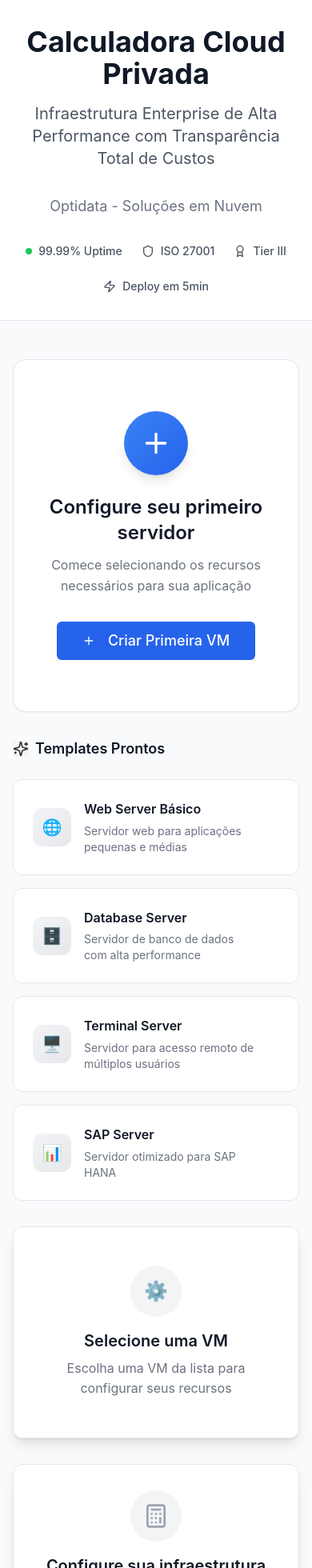
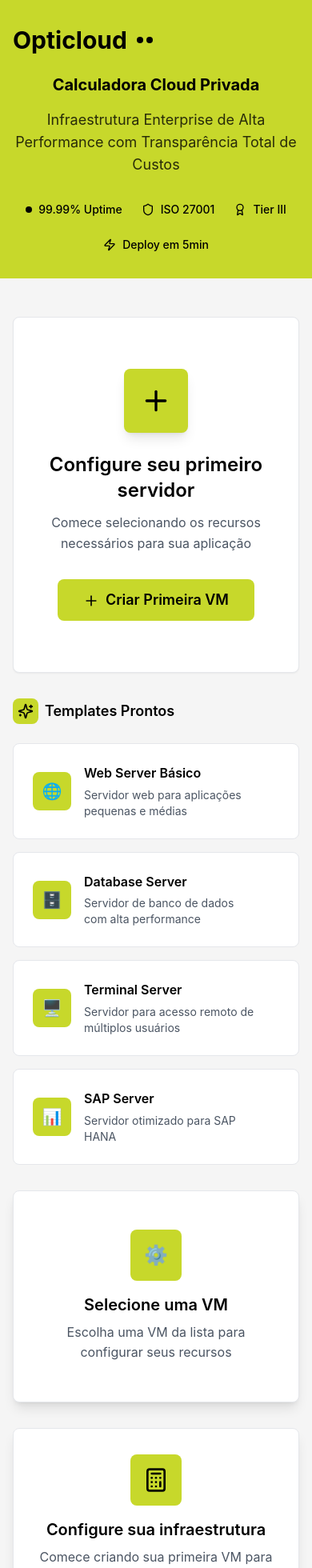
Before and after one commit to guicstefani/-cloud-compute, a React (Vite) app: page / in a window 390 px wide. Shown: the top 1960 px of the page at 80% size. Built offline with nearby package versions, Linux system fonts and the light colour scheme; what @react-pdf/renderer would draw is missing.

Commit message:
Refactor: Implement Optidata redesign
Redesign the calculator's visual style to match the optidata.com/opticloud website, including color scheme, header, cards, buttons, sections, and mobile responsiveness.

```diff
--- a/src/components/ModernHero.tsx
+++ b/src/components/ModernHero.tsx
@@ -4,34 +4,44 @@ import { Shield, Award, Zap } from 'lucide-react';
 
 const ModernHero = () => {
   return (
-    <div className="bg-white border-b border-gray-200">
-      <div className="container mx-auto px-4 py-8">
+    <div className="bg-[#C7D82B] py-8">
+      <div className="container mx-auto px-4">
+        <div className="flex items-center justify-between mb-6">
+          <div className="flex items-center gap-3">
+            <h1 className="text-3xl md:text-4xl font-bold text-black">Opticloud</h1>
+            <div className="flex gap-1">
+              <div className="w-2 h-2 bg-black rounded-full"></div>
+              <div className="w-2 h-2 bg-black rounded-full"></div>
+            </div>
+          </div>
+          <div className="hidden md:block text-black text-sm font-medium">
+            Cloud computing: Infraestrutura em nuvem de alta performance
+          </div>
+        </div>
+
         <div className="text-center">
-          <h1 className="text-4xl md:text-6xl font-bold mb-4 text-gray-900">
+          <h2 className="text-xl md:text-2xl font-bold mb-4 text-black">
             Calculadora Cloud Privada
-          </h1>
-          <p className="text-xl md:text-2xl text-gray-600 mb-8 max-w-3xl mx-auto">
+          </h2>
+          <p className="text-lg text-black/80 mb-8 max-w-3xl mx-auto">
             Infraestrutura Enterprise de Alta Performance com Transparência Total de Custos
-          </p>
-          <p className="text-lg text-gray-500 mb-8">
-            Optidata - Soluções em Nuvem
           </p>
 
           {/* Trust Badges */}
           <div className="flex flex-wrap gap-6 justify-center">
-            <div className="flex items-center gap-2 text-gray-600">
-              <div className="w-2 h-2 bg-green-500 rounded-full"></div>
+            <div className="flex items-center gap-2 text-black">
+              <div className="w-2 h-2 bg-black rounded-full"></div>
               <span className="text-sm font-medium">99.99% Uptime</span>
             </div>
-            <div className="flex items-center gap-2 text-gray-600">
+            <div className="flex items-center gap-2 text-black">
               <Shield className="w-4 h-4" />
               <span className="text-sm font-medium">ISO 27001</span>
             </div>
-            <div className="flex items-center gap-2 text-gray-600">
+            <div className="flex items-center gap-2 text-black">
               <Award className="w-4 h-4" />
               <span className="text-sm font-medium">Tier III</span>
             </div>
-            <div className="flex items-center gap-2 text-gray-600">
+            <div className="flex items-center gap-2 text-black">
               <Zap className="w-4 h-4" />
               <span className="text-sm font-medium">Deploy em 5min</span>
             </div>
--- a/src/components/ModernSummaryCard.tsx
+++ b/src/components/ModernSummaryCard.tsx
@@ -2,7 +2,7 @@
 import React, { useState } from 'react';
 import { useCalculadoraStore } from '@/store/calculadora';
 import { CalculadoraCloud, formatCurrency } from '@/utils/calculadora';
-import { Calculator, TrendingUp, Download, Save, Zap, Shield, Headphones } from 'lucide-react';
+import { Calculator, TrendingUp, Download, Save, Zap, Shield, Headphones, DollarSign } from 'lucide-react';
 import ProposalModal, { ProposalData } from './ProposalModal';
 import { generatePDF } from './PDFGenerator';
 
@@ -14,15 +14,15 @@ const ModernSummaryCard = () => {
   if (vms.length === 0) {
     return (
       <div className="sticky top-6">
-        <div className="bg-white rounded-xl shadow-lg border border-gray-200 p-8">
+        <div className="bg-white rounded-lg shadow-lg border border-gray-200 p-8">
           <div className="text-center">
-            <div className="w-16 h-16 bg-gray-100 rounded-full flex items-center justify-center mx-auto mb-4">
-              <Calculator className="w-8 h-8 text-gray-400" />
+            <div className="w-16 h-16 bg-[#C7D82B] rounded-lg flex items-center justify-center mx-auto mb-4">
+              <Calculator className="w-8 h-8 text-black" />
             </div>
-            <h3 className="text-xl font-semibold text-gray-900 mb-2">
+            <h3 className="text-xl font-semibold text-black mb-2">
               Configure sua infraestrutura
             </h3>
-            <p className="text-gray-500 mb-6">
+            <p className="text-gray-600 mb-6">
               Comece criando sua primeira VM para ver os custos
             </p>
           </div>
@@ -46,94 +46,118 @@ const ModernSummaryCard = () => {
   return (
     <>
       <div className="sticky top-6 space-y-6">
-        {/* Main Total Card */}
-        <div className="bg-white rounded-xl shadow-lg border border-gray-200 p-8">
-          <div className="flex items-center justify-between mb-2">
-            <span className="text-gray-600 text-sm font-medium uppercase tracking-wide">Total Mensal</span>
-            <Calculator className="w-5 h-5 text-gray-400" />
+        {/* Métricas Cards */}
+        <div className="grid grid-cols-3 gap-4 mb-8">
+          <div className="bg-white p-4 rounded-lg border border-gray-200">
+            <div className="w-8 h-8 bg-[#C7D82B] rounded-lg flex items-center justify-center mb-3">
+              <DollarSign className="w-4 h-4 text-black" />
+            </div>
+            <h4 className="text-xs text-gray-600 mb-1">Redução de custos</h4>
+            <p className="text-lg font-bold text-black">80%</p>
           </div>
-          <div className="text-4xl font-bold mb-1 text-gray-900">
-            {formatCurrency(totalComDesconto)}
+          <div className="bg-white p-4 rounded-lg border border-gray-200">
+            <div className="w-8 h-8 bg-[#C7D82B] rounded-lg flex items-center justify-center mb-3">
+              <Shield className="w-4 h-4 text-black" />
+            </div>
+            <h4 className="text-xs text-gray-600 mb-1">SLA</h4>
+            <p className="text-lg font-bold text-black">99.99%</p>
           </div>
-          <div className="text-gray-500 text-sm">
-            {vms.length} VM{vms.length !== 1 ? 's' : ''} configurada{vms.length !== 1 ? 's' : ''}
+          <div className="bg-white p-4 rounded-lg border border-gray-200">
+            <div className="w-8 h-8 bg-[#C7D82B] rounded-lg flex items-center justify-center mb-3">
+              <Zap className="w-4 h-4 text-black" />
+            </div>
+            <h4 className="text-xs text-gray-600 mb-1">Deploy</h4>
+            <p className="text-lg font-bold text-black">5min</p>
+          </div>
+        </div>
+
+        {/* Resumo de Custos */}
+        <div className="bg-gray-50 rounded-lg p-6">
+          <h3 className="text-lg font-semibold text-black mb-4">Resumo de Custos</h3>
+
+          <div className="space-y-2">
+            {vms.map((vm, index) => {
+              const custo = calculadora.calcularVM(vm);
+              return (
+                <div key={vm.id} className="flex justify-between py-2 border-b border-gray-200">
+                  <span className="text-gray-600">Servidor {index + 1} - {vm.nome}</span>
+                  <span className="font-medium text-black">{formatCurrency(custo.total)}</span>
+                </div>
+              );
+            })}
           </div>
 
-          {/* Economy Badge */}
           {economia > 0 && (
-            <div className="mt-6 bg-green-50 border border-green-200 rounded-xl p-4">
-              <div className="flex items-center gap-2 mb-1">
-                <TrendingUp className="w-4 h-4 text-green-600" />
-                <span className="text-sm text-green-700 font-medium">Economia Aplicada</span>
-              </div>
-              <div className="text-2xl font-bold text-green-700">
-                {formatCurrency(economia)}
-              </div>
-              <div className="text-xs text-green-600">
-                {((economia / (totalComDesconto + economia)) * 100).toFixed(1)}% de desconto
-              </div>
+            <div className="flex justify-between py-2 border-b border-gray-200 text-green-600">
+              <span>Desconto aplicado</span>
+              <span className="font-medium">-{formatCurrency(economia)}</span>
             </div>
           )}
+
+          <div className="flex justify-between pt-4 mt-4 border-t-2 border-[#C7D82B]">
+            <span className="text-lg font-semibold text-black">Total Mensal</span>
+            <span className="text-2xl font-bold text-black">{formatCurrency(totalComDesconto)}</span>
+          </div>
         </div>
 
         {/* Action Buttons */}
         <div className="space-y-3">
           <button
             onClick={() => setIsModalOpen(true)}
-            className="w-full bg-blue-600 hover:bg-blue-700 text-white font-semibold py-4 px-6 rounded-xl transition-all duration-200 transform hover:scale-[1.02] shadow-lg hover:shadow-xl"
+            className="w-full bg-[#C7D82B] hover:bg-[#B5C525] text-black font-semibold py-4 px-6 rounded-lg transition-all duration-200 transform hover:scale-[1.02] shadow-lg hover:shadow-xl"
           >
             <Download className="w-5 h-5 inline mr-2" />
             Gerar Proposta
           </button>
-          <button className="w-full bg-white border-2 border-gray-200 hover:border-gray-300 text-gray-700 font-semibold py-4 px-6 rounded-xl transition-all duration-200 hover:shadow-md">
+          <button className="w-full bg-white border-2 border-gray-200 hover:border-gray-300 text-black font-semibold py-4 px-6 rounded-lg transition-all duration-200 hover:shadow-md">
             <Save className="w-5 h-5 inline mr-2" />
             Salvar Configuração
           </button>
         </div>
 
-        {/* Trust Indicators */}
-        <div className="bg-white rounded-xl border border-gray-200 p-6">
-          <h4 className="font-semibold text-gray-900 mb-4 text-center">Por que Optidata?</h4>
+        {/* Por que Optidata */}
+        <div className="bg-white rounded-lg border border-gray-200 p-6">
+          <h4 className="font-semibold text-black mb-4 text-center">Por que Optidata?</h4>
           <div className="grid grid-cols-3 gap-4">
             <div className="text-center">
-              <div className="w-10 h-10 bg-green-50 rounded-lg flex items-center justify-center mx-auto mb-2">
-                <Shield className="w-5 h-5 text-green-600" />
+              <div className="w-10 h-10 bg-[#C7D82B] rounded-lg flex items-center justify-center mx-auto mb-2">
+                <Shield className="w-5 h-5 text-black" />
               </div>
-              <p className="text-xs text-gray-600 font-medium">Segurança</p>
-              <p className="text-xs text-gray-500">Enterprise</p>
+              <p className="text-xs text-black font-medium">Segurança</p>
+              <p className="text-xs text-gray-600">Enterprise</p>
             </div>
             <div className="text-center">
-              <div className="w-10 h-10 bg-blue-50 rounded-lg flex items-center justify-center mx-auto mb-2">
-                <Zap className="w-5 h-5 text-blue-600" />
+              <div className="w-10 h-10 bg-[#C7D82B] rounded-lg flex items-center justify-center mx-auto mb-2">
+                <Zap className="w-5 h-5 text-black" />
               </div>
-              <p className="text-xs text-gray-600 font-medium">Performance</p>
-              <p className="text-xs text-gray-500">Otimizada</p>
+              <p className="text-xs text-black font-medium">Performance</p>
+              <p className="text-xs text-gray-600">Otimizada</p>
             </div>
             <div className="text-center">
-              <div className="w-10 h-10 bg-purple-50 rounded-lg flex items-center justify-center mx-auto mb-2">
-                <Headphones className="w-5 h-5 text-purple-600" />
+              <div className="w-10 h-10 bg-[#C7D82B] rounded-lg flex items-center justify-center mx-auto mb-2">
+                <Headphones className="w-5 h-5 text-black" />
               </div>
-              <p className="text-xs text-gray-600 font-medium">Suporte</p>
-              <p className="text-xs text-gray-500">24/7</p>
+              <p className="text-xs text-black font-medium">Suporte</p>
+              <p className="text-xs text-gray-600">24/7</p>
             </div>
           </div>
         </div>
 
         {/* TCO Preview */}
-        <div className="bg-gray-50 rounded-xl border border-gray-200 p-6">
-          <h4 className="font-semibold text-gray-900 mb-4">Projeção TCO</h4>
+        <div className="bg-gray-50 rounded-lg border border-gray-200 p-6">
+          <h4 className="font-semibold text-black mb-4">Projeção TCO</h4>
           <div className="space-y-3">
             <div className="flex justify-between">
               <span className="text-sm text-gray-600">12 meses</span>
-              <span className="font-semibold text-gray-900">{formatCurrency(totalComDesconto * 12)}</span>
+              <span className="font-semibold text-black">{formatCurrency(totalComDesconto * 12)}</span>
             </div>
             <div className="flex justify-between">
               <span className="text-sm text-gray-600">36 meses</span>
-              <span className="font-semibold text-gray-900">{formatCurrency(totalComDesconto * 36)}</span>
+              <span className="font-semibold text-black">{formatCurrency(totalComDesconto * 36)}</span>
             </div>
             <div className="flex justify-between pt-2 border-t border-gray-200">
               <span className="text-sm font-medium text-gray-700">60 meses</span>
-              <span className="font-bold text-blue-600">{formatCurrency(totalComDesconto * 60)}</span>
+              <span className="font-bold text-[#C7D82B]">{formatCurrency(totalComDesconto * 60)}</span>
             </div>
           </div>
         </div>
--- a/src/components/ModernVMList.tsx
+++ b/src/components/ModernVMList.tsx
@@ -15,47 +15,49 @@ const ModernVMList = () => {
     return (
       <div className="space-y-8">
         {/* Empty State */}
-        <div className="text-center py-16 bg-white rounded-2xl shadow-sm border border-gray-200">
-          <div className="w-20 h-20 bg-gradient-to-br from-blue-500 to-blue-600 rounded-full flex items-center justify-center mx-auto mb-6 shadow-lg">
-            <Plus className="w-10 h-10 text-white" />
+        <div className="text-center py-16 bg-white rounded-lg shadow-sm border border-gray-200">
+          <div className="w-20 h-20 bg-[#C7D82B] rounded-lg flex items-center justify-center mx-auto mb-6 shadow-lg">
+            <Plus className="w-10 h-10 text-black" />
           </div>
-          <h3 className="text-2xl font-semibold text-gray-900 mb-3">
+          <h3 className="text-2xl font-semibold text-black mb-3">
             Configure seu primeiro servidor
           </h3>
-          <p className="text-gray-500 mb-8 max-w-md mx-auto">
+          <p className="text-gray-600 mb-8 max-w-md mx-auto">
             Comece selecionando os recursos necessários para sua aplicação
           </p>
-          <Button
+          <button
             onClick={() => addVM()}
-            className="bg-blue-600 hover:bg-blue-700 text-white px-8 py-3 text-lg"
+            className="bg-[#C7D82B] hover:bg-[#B5C525] text-black font-semibold px-8 py-3 text-lg rounded-lg transition-colors"
           >
-            <Plus className="w-5 h-5 mr-2" />
+            <Plus className="w-5 h-5 mr-2 inline" />
             Criar Primeira VM
-          </Button>
+          </button>
         </div>
 
         {/* Templates Section */}
         <div>
           <div className="flex items-center gap-2 mb-6">
-            <Sparkles className="w-5 h-5 text-yellow-500" />
-            <h3 className="text-lg font-semibold text-gray-900">Templates Prontos</h3>
+            <div className="w-8 h-8 bg-[#C7D82B] rounded-lg flex items-center justify-center">
+              <Sparkles className="w-5 h-5 text-black" />
+            </div>
+            <h3 className="text-lg font-semibold text-black">Templates Prontos</h3>
           </div>
           <div className="grid gap-4">
             {VM_TEMPLATES.map(template => (
               <button
                 key={template.id}
                 onClick={() => addVM(template.vm)}
-                className="w-full p-6 text-left bg-white border border-gray-200 rounded-xl hover:border-blue-300 hover:shadow-lg transition-all duration-200 group"
+                className="w-full p-6 text-left bg-white border border-gray-200 rounded-lg hover:border-[#C7D82B] hover:shadow-lg transition-all duration-200 group"
               >
                 <div className="flex items-center gap-4">
-                  <div className="w-12 h-12 bg-gradient-to-br from-gray-100 to-gray-200 rounded-xl flex items-center justify-center text-xl group-hover:from-blue-100 group-hover:to-blue-200 transition-all">
+                  <div className="w-12 h-12 bg-[#C7D82B] rounded-lg flex items-center justify-center text-xl text-black group-hover:shadow-lg transition-all">
                     {template.icon}
                   </div>
                   <div className="flex-1">
-                    <h4 className="font-semibold text-gray-900 mb-1">{template.nome}</h4>
-                    <p className="text-sm text-gray-500">{template.descricao}</p>
+                    <h4 className="font-semibold text-black mb-1">{template.nome}</h4>
+                    <p className="text-sm text-gray-600">{template.descricao}</p>
                   </div>
-                  <div className="text-blue-500 opacity-0 group-hover:opacity-100 transition-opacity">
+                  <div className="text-[#C7D82B] opacity-0 group-hover:opacity-100 transition-opacity font-bold">
                     →
                   </div>
                 </div>
@@ -72,18 +74,18 @@ const ModernVMList = () => {
       {/* Header */}
       <div className="flex items-center justify-between">
         <div>
-          <h2 className="text-2xl font-bold text-gray-900">Seus Servidores</h2>
-          <p className="text-gray-500">
+          <h2 className="text-2xl font-bold text-black">Seus Servidores</h2>
+          <p className="text-gray-600">
             {vms.length} servidor{vms.length !== 1 ? 'es' : ''} configurado{vms.length !== 1 ? 's' : ''}
           </p>
         </div>
-        <Button
+        <button
           onClick={() => addVM()}
-          className="bg-blue-600 hover:bg-blue-700 text-white"
+          className="bg-[#C7D82B] hover:bg-[#B5C525] text-black font-semibold px-6 py-3 rounded-lg transition-colors"
         >
-          <Plus className="w-4 h-4 mr-2" />
+          <Plus className="w-4 h-4 mr-2 inline" />
           Adicionar VM
-        </Button>
+        </button>
       </div>
 
       {/* VM Cards */}
--- a/src/pages/Index.tsx
+++ b/src/pages/Index.tsx
@@ -13,7 +13,7 @@ const Index = () => {
   const selectedVM = vms.find(vm => vm.id === selectedVMId);
 
   return (
-    <div className="min-h-screen bg-gray-50">
+    <div className="min-h-screen bg-[#F5F5F5]">
       {/* Hero Section */}
       <ModernHero />
 
@@ -28,18 +28,18 @@ const Index = () => {
           {/* VM Configurator - Center Column */}
           <div className="lg:col-span-5">
             {selectedVM ? (
-              <div className="bg-white rounded-xl shadow-lg border border-gray-200 p-8">
+              <div className="bg-white rounded-lg shadow-lg border border-gray-200 p-8">
                 <VMConfigurator vm={selectedVM} calculadora={calculadora} />
               </div>
             ) : (
-              <div className="bg-white rounded-xl shadow-lg border border-gray-200 p-12 text-center">
-                <div className="w-16 h-16 bg-gray-100 rounded-full flex items-center justify-center mx-auto mb-4">
+              <div className="bg-white rounded-lg shadow-lg border border-gray-200 p-12 text-center">
+                <div className="w-16 h-16 bg-[#C7D82B] rounded-lg flex items-center justify-center mx-auto mb-4">
                   <span className="text-2xl">⚙️</span>
                 </div>
-                <h3 className="text-xl font-semibold text-gray-900 mb-2">
+                <h3 className="text-xl font-semibold text-black mb-2">
                   Selecione uma VM
                 </h3>
-                <p className="text-gray-500">
+                <p className="text-gray-600">
                   Escolha uma VM da lista para configurar seus recursos
                 </p>
               </div>
```
Also changed, not shown: src/components/ModernVMCard.tsx (+38 -32 lines), src/components/ProposalModal.tsx (+18 -19 lines).
